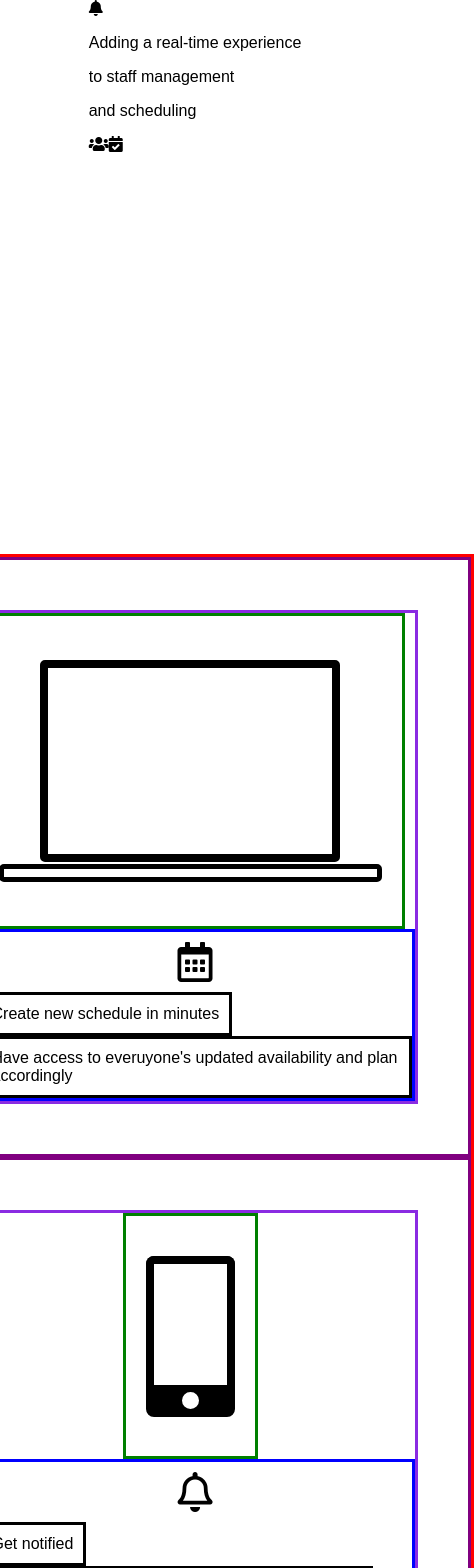
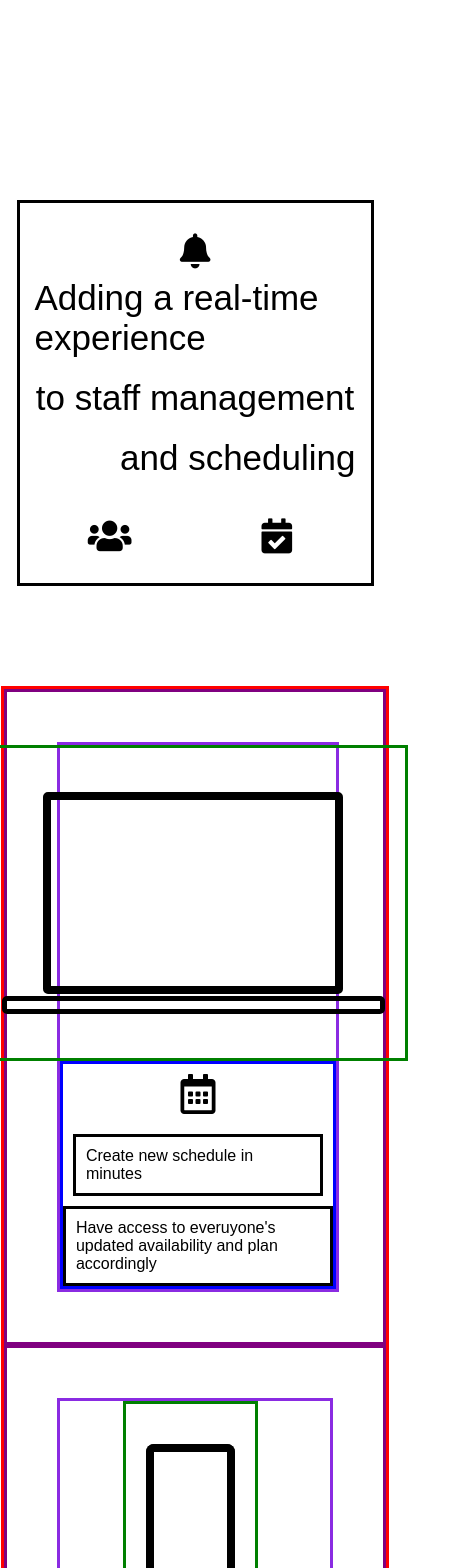
Before and after one commit to yh2n/shift-client, a React (Create React App) app: page / in a window 390 px wide. Shown: the top 1568 px of the page, 474 px wide, since content can reach past the window. Built offline with nearby package versions, Linux system fonts and the light colour scheme; no server answers; some icons are missing.

Commit message:
Change font size and add presentatio box

```diff
--- a/src/components/LandingPage.css
+++ b/src/components/LandingPage.css
@@ -5,10 +5,46 @@
     justify-content: center;
     align-items: center;
 }
+
+.app_presentation_container {
+    display: grid;
+    grid-template-columns: 1fr 2fr 1fr;
+    border: solid;
+    font-size: 60px;
+    max-width: 1400px;
+    width: 90%;
+    margin-top: 200px;
+}
+
+.app_presentation {
+    display: flex;
+    align-items: center;
+}
+
+.center_text {
+    flex-direction: column;
+    font-size: 50px;
+}
+
+.left_icons, .right_icons {
+    justify-content: center;
+}
+
+.right_icons > :nth-child(1) {
+    align-self: flex-start;
+    margin: 30px 80px 0 0;
+}
+
+.right_icons > :nth-child(2) {
+    align-self: flex-end;
+    margin: 0 10px 30px 50px;
+}
+.center_text > p {
+    margin: 10px 15px;
+}
 .landing_page_animations {
+    margin-top: 100px;
     border: solid red;
-    margin-top: 400px;
-    /* width: 80%; */
     max-width: 1200px;
 }
 .intro_container {
@@ -36,6 +72,7 @@
     display: flex;
     width: 100%;
     border: solid blueviolet;
+    align-items: center;
 }
 
 .laptop, .dialogue_icon1 {
@@ -80,7 +117,7 @@
 }
 
 
-.laptop_instructions > i, .cell-phone_instructions  > i, .last_instructions {
+.laptop_instructions > i, .cell-phone_instructions  > i, .last_instructions, .icon_text {
     align-self: center;
     margin: 10px;
 }
@@ -205,11 +242,21 @@
 @media all and (max-width: 1200px) {
     .landing_page_animations {
         border: solid red;
-        margin-top: 400px;
+        margin-top: 100px;
         max-width: 1000px;
+    }
+
+    .app_presentation_container > *{
+        font-size: 45px;
     }
 }
 
+@media all and (max-width: 1050px) {
+    .app_presentation_container > *{
+        font-size: 35px;
+    }
+
+}
 @media all and (max-width: 968px) {
     .laptop_screen {
         width: 304px;
@@ -218,6 +265,22 @@
 
     .laptop_keypboard {
         width: 399px;
+    }
+
+    .cell-phone_screen {
+        width: 78px;
+        height: 130px
+    }
+
+    .cell-phone_bottom {
+        width: 78px;
+        height: 17.3px;
+    }
+
+    .cell-phone_home_button {
+        width: 11px;
+        height: 11px;
+        border-radius: 50%;
     }
 }
 
@@ -230,19 +293,6 @@
     .laptop_keypboard {
         width: 373px;
     }
-}
-
-@media all and (max-width: 804px) {
-    .laptop_container, .cell-phone_container, .dialogue_container  {
-        flex-direction: column;
-        width: 100%;
-        align-items: center;
-    }
-
-    .laptop, .cell-phone, .dialogue_icon1, .dialogue_icon2 {
-        width: auto;
-    }
-
 
     .cell-phone_screen {
         width: 73px;
@@ -259,5 +309,46 @@
         height: 11px;
         border-radius: 50%;
     }
+}
 
+@media all and (max-width: 804px) {
+    .app_presentation_container {
+        display: flex;
+        flex-direction: column;
+        border: solid;
+        font-size: 40px;
+        width: 90%;
+        margin-top: 200px;
+    }
+
+    .left_icons {
+        margin-top: 30px;
+    }
+    .right_icons :nth-child(1) {
+        margin-bottom: 30px
+    }
+    .laptop_container, .cell-phone_container, .dialogue_container  {
+        flex-direction: column;
+        width: 100%;
+        align-items: center;
+    }
+
+    .laptop, .cell-phone, .dialogue_icon1, .dialogue_icon2 {
+        width: auto;
+    }
 }
+
+@media all and (max-width: 549px) {
+    .center_text :nth-child(3) {
+        align-self: flex-end;
+    }
+}
+
+@media all and (max-width: 560px) {
+    /* .laptop_container, .cell-phone_container, .dialogue_container {
+        padding: 0
+    } */
+    .landing_page_animations {
+        width: 98%
+    }
+}
```
